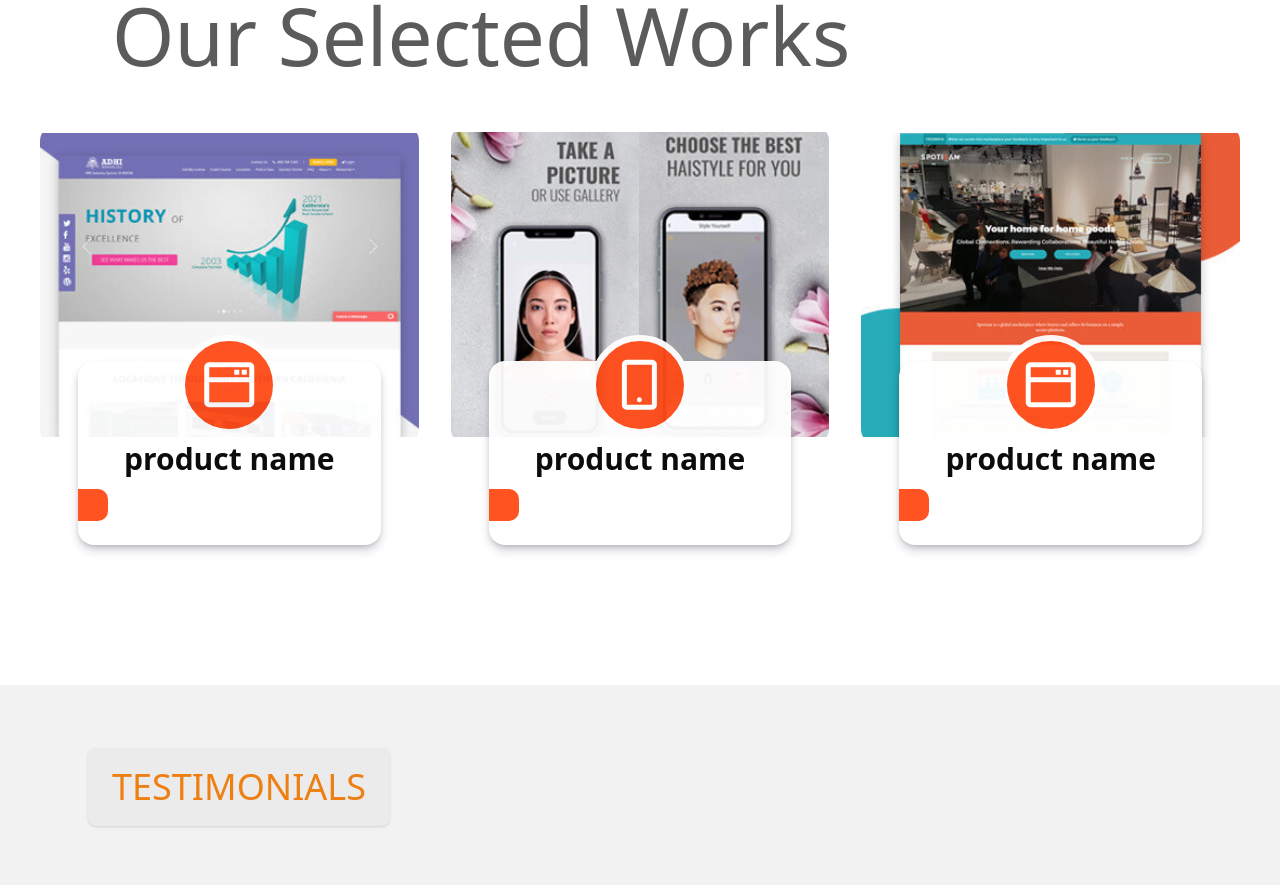
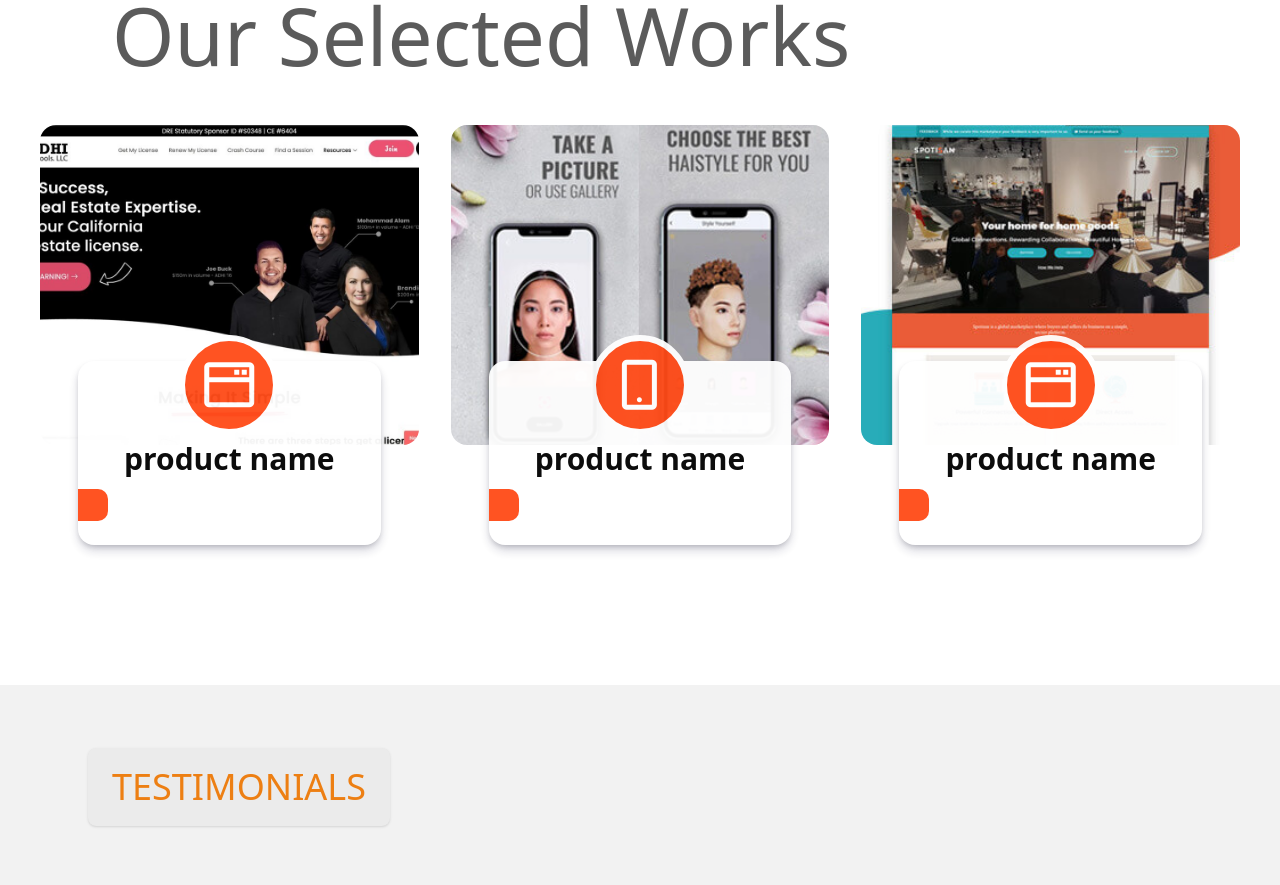
Before and after one commit to devikaupendran/t-website, a React (Vite) app: page / in a window 1280 px wide. Shown: the part 2780-3665 px from the top of the page. Built offline with nearby package versions, Linux system fonts and the light colour scheme.

Commit message:
change the image in portfolio

```diff
--- a/src/components/Portfolio.jsx
+++ b/src/components/PortfolioSection.jsx
@@ -1,7 +1,7 @@
 import React from 'react'
 import { portfolioArray } from '../assets/assets'
 
-const Portfolio = () => {
+const PortfolioSection = () => {
     return (
         <div className='w-full h-max mb-60 px-10 '>
 
@@ -27,7 +27,7 @@ const Portfolio = () => {
                                     {/* --------------- portfolio image --------------- */}
 
                                     <div className='w-[320px] h-[300px] md:w-[450px] md:h-[320px] rounded-2xl overflow-hidden'>
-                                        <img src={portfolio.image} className='w-full h-full group-hover:scale-120 transition-all ease-in-out duration-800 object-contain' />
+                                        <img src={portfolio.image} className='w-full h-full group-hover:scale-120 transition-all ease-in-out duration-800 object-cover' />
                                     </div>
 
                                     {/* --------------- Sub-box container  --------------- */}
@@ -75,4 +75,4 @@ const Portfolio = () => {
     )
 }
 
-export default Portfolio
+export default PortfolioSection
--- a/src/pages/Home.jsx
+++ b/src/pages/Home.jsx
@@ -3,7 +3,7 @@ import Header from '../components/Header'
 import AboutusSection from '../components/AboutusSection'
 import ServicesSection from '../components/ServicesSection'
 import Testimonials from '../components/Testimonial'
-import Portfolio from '../components/Portfolio'
+import PortfolioSection from '../components/PortfolioSection'
 
 
 const Home = () => {
@@ -12,7 +12,7 @@ const Home = () => {
             <Header />
             <AboutusSection />
             <ServicesSection />
-            <Portfolio />
+            <PortfolioSection />
             <Testimonials />
         </div>
     )
```
Also changed, not shown: src/assets/images/adhischool.jpg.
